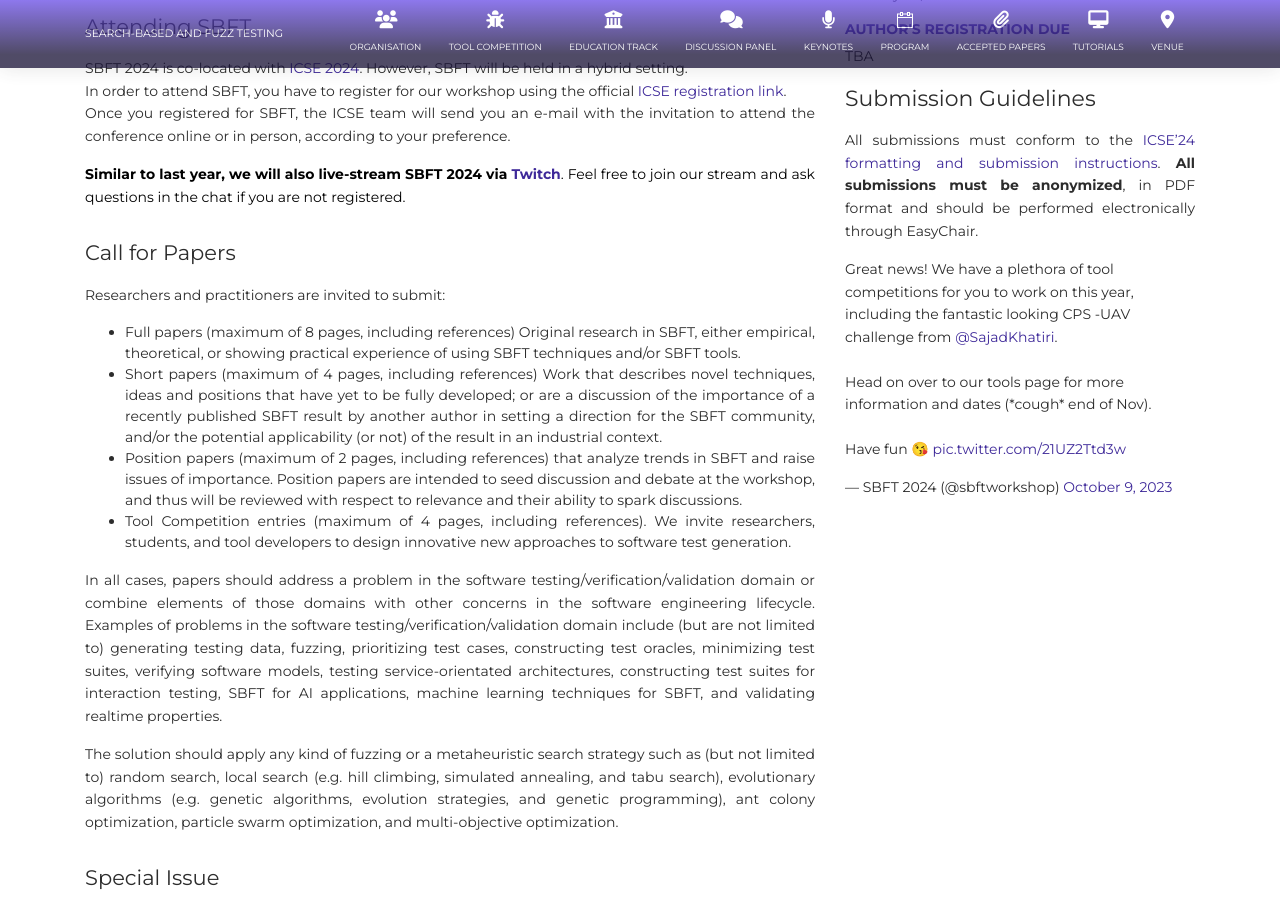
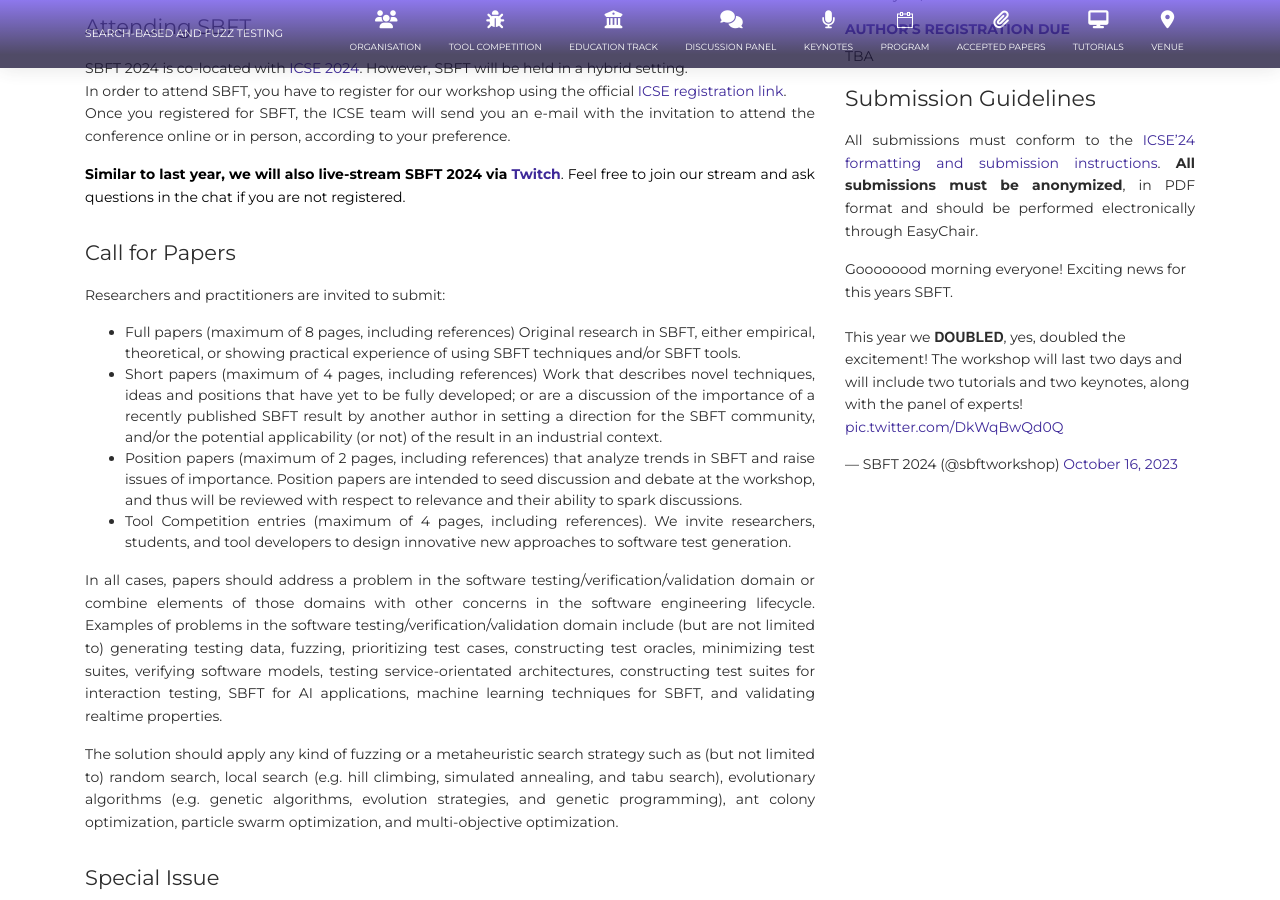
Before and after one commit to sbft24/sbft24.github.io, a Jekyll site: the page built from index.html, in a window 1280 px wide and 900 px high, scrolled down 828 px. Built offline with Jekyll 4.4.1, drawn with Linux system fonts in a browser that asks for light colours; nearby versions of some CDN libraries; comment, search, counter and statistics services are not loaded.

Commit message:
Update sidebar.html
Updating the tweet.

```diff
--- a/_includes/sidebar.html
+++ b/_includes/sidebar.html
@@ -26,5 +26,5 @@
         format and should be performed electronically through EasyChair.</p>
     <!-- <p><a href="#" target="_blank">TBA</a></p> -->
     <!-- https://publish.twitter.com/ - Generate the code for a new embedded tweet and replace below when we have something to share. -->
-    <blockquote class="twitter-tweet"><p lang="en" dir="ltr">Great news! We have a plethora of tool competitions for you to work on this year, including the fantastic looking CPS -UAV challenge from <a href="https://twitter.com/SajadKhatiri?ref_src=twsrc%5Etfw">@SajadKhatiri</a>.<br><br>Head on over to our tools page for more information and dates (*cough* end of Nov).<br><br>Have fun 😘 <a href="https://t.co/21UZ2Ttd3w">pic.twitter.com/21UZ2Ttd3w</a></p>&mdash; SBFT 2024 (@sbftworkshop) <a href="https://twitter.com/sbftworkshop/status/1711462614465687626?ref_src=twsrc%5Etfw">October 9, 2023</a></blockquote> <script async src="https://platform.twitter.com/widgets.js" charset="utf-8"></script>
+    <blockquote class="twitter-tweet"><p lang="en" dir="ltr">Goooooood morning everyone! Exciting news for this years SBFT.<br><br>This year we 𝐃𝐎𝐔𝐁𝐋𝐄𝐃, yes, doubled the excitement! The workshop will last two days and will include two tutorials and two keynotes, along with the panel of experts! <a href="https://t.co/DkWqBwQd0Q">pic.twitter.com/DkWqBwQd0Q</a></p>&mdash; SBFT 2024 (@sbftworkshop) <a href="https://twitter.com/sbftworkshop/status/1713845563156820476?ref_src=twsrc%5Etfw">October 16, 2023</a></blockquote> <script async src="https://platform.twitter.com/widgets.js" charset="utf-8"></script>
 </div>
```
